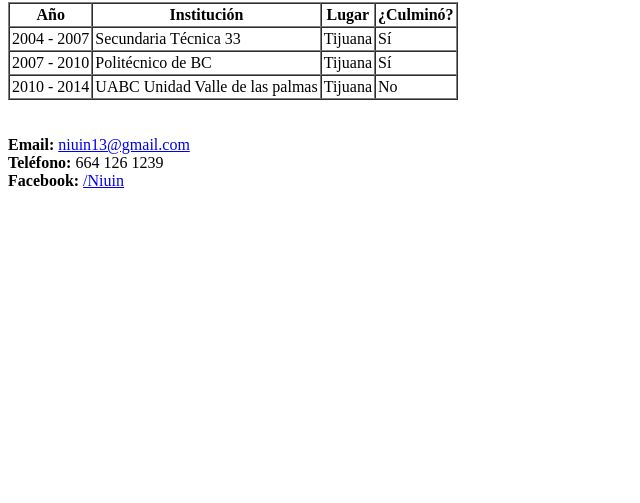
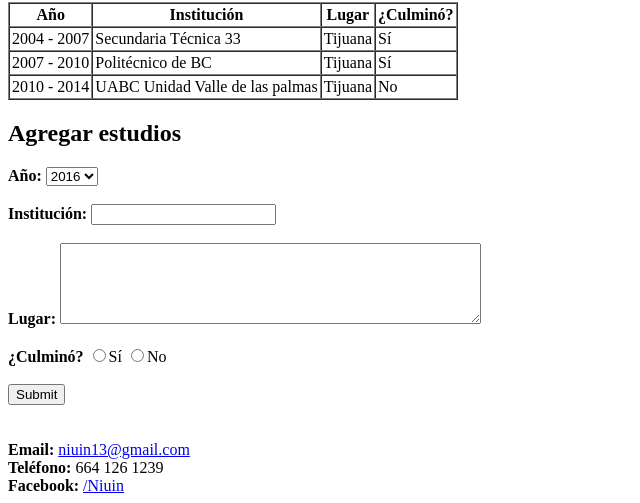
Before and after one commit to VictorNiu/Hoja-de-vida-digital, a plain HTML site: page educacion.html in a window 1280 px wide. Shown: the part 401-904 px from the top of the page, without its empty margins (0-640 px from the left). Before the commit the page ends 800 px from the top, so only its background shows below. Drawn offline with Linux system fonts and the light colour scheme.

Commit message:
educacion terminada

```diff
--- a/educacion.html
+++ b/educacion.html
@@ -43,6 +43,25 @@
         <td>No</td>
       </tr>
     </table>
+    <h2>Agregar estudios</h2>
+    <form name="estudios" autocomplete="on">
+      <b><label for="anio">Año: </label></b>
+      <select name="anio">
+        <option>2016</option>
+        <option>2015</option>
+        <option>2014</option>
+        <option>2013</option>
+        <option>2012</option>
+      </select><br><br>
+      <b><label for="inst">Institución: </label></b>
+      <input type="text" name="inst" required><br><br>
+      <b><label for="place">Lugar: </label></b>
+      <textarea name="place" rows="5" cols="50"></textarea><br><br>
+      <b><label for="yn">¿Culminó?</label></b>
+      <input type="radio" name="yn">Sí
+      <input type="radio" name="yn">No<br><br>
+      <input type="submit">
+    </form>
   </body>
   <footer>
     <br><br>
```
